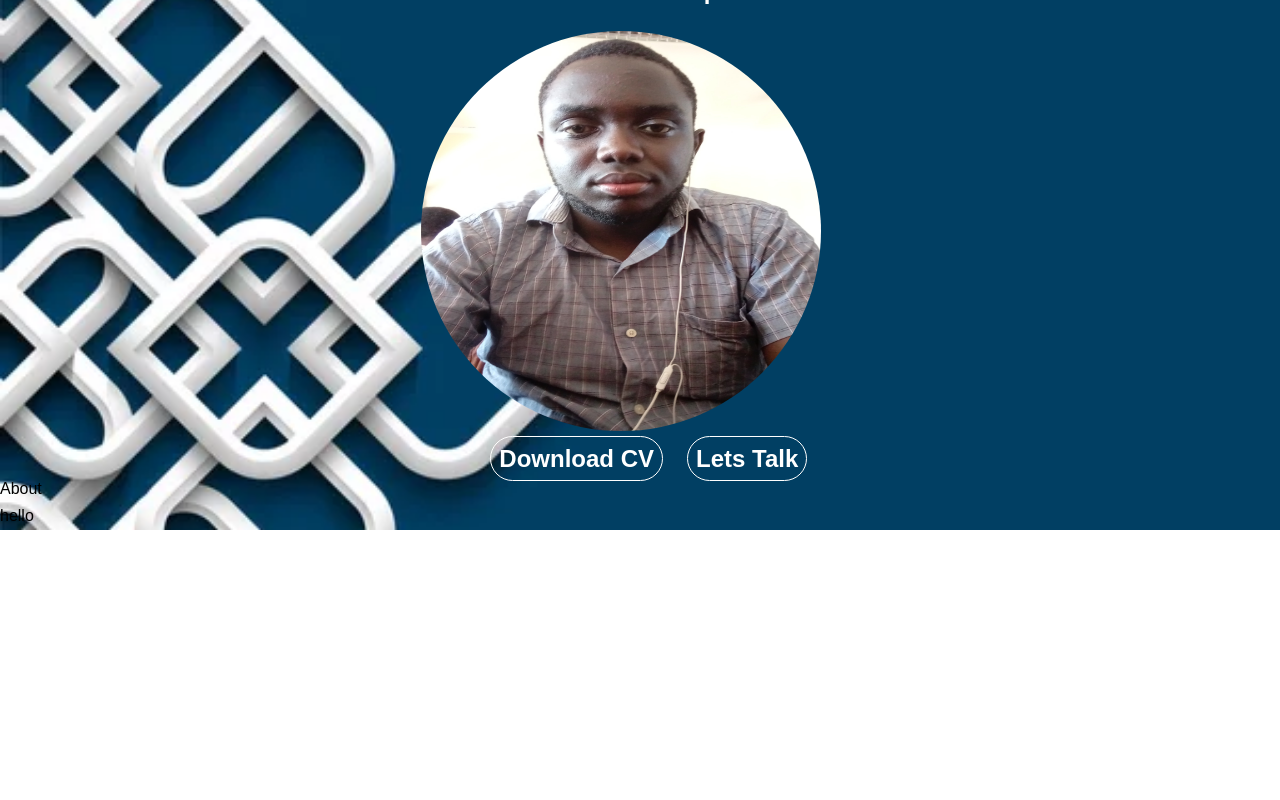
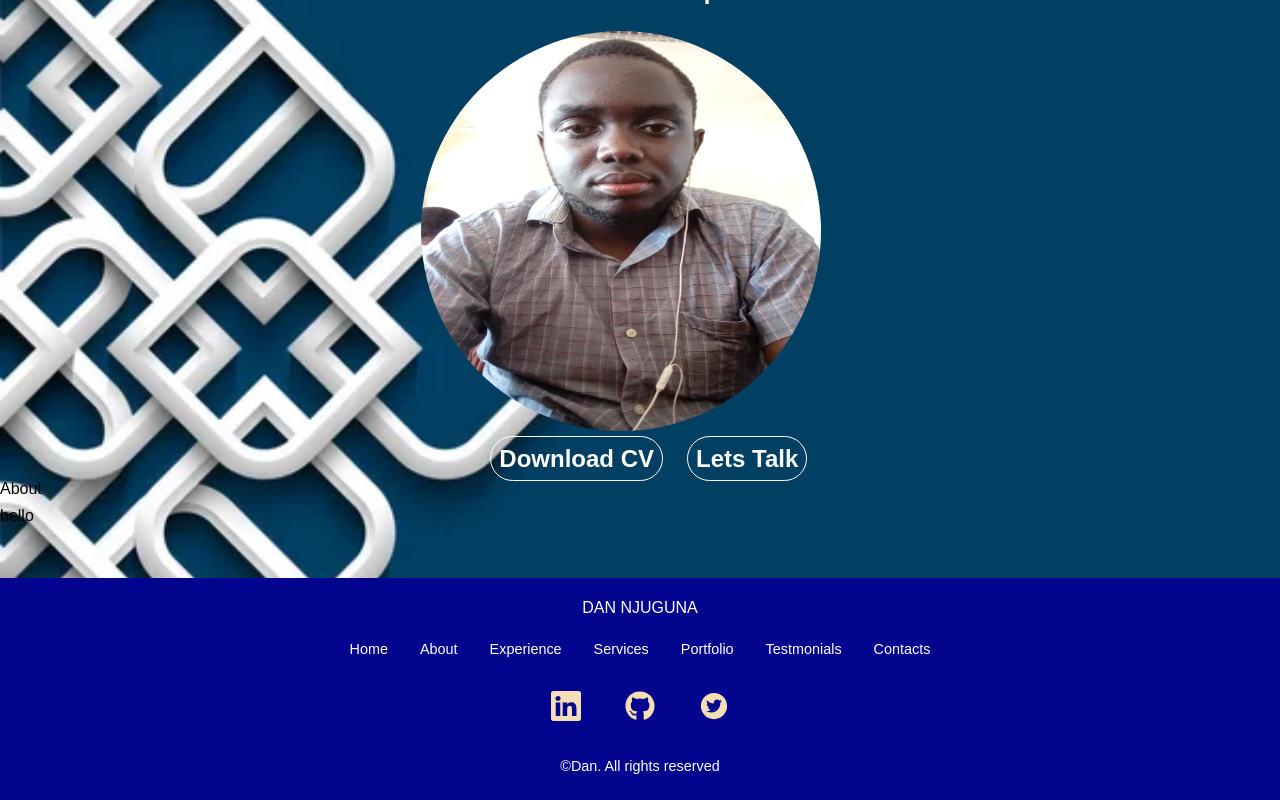
Before and after one commit to DANNJUGUNA/portfolio, a React (Create React App) app: page / in a window 1280 px wide. Shown: the part 289-1089 px from the top of the page. Before the commit the page ends 819 px from the top, so only its background shows below. Built offline with nearby package versions, Linux system fonts and the light colour scheme.

Commit message:
fixed the styling

```diff
--- a/src/App.js
+++ b/src/App.js
@@ -3,6 +3,7 @@ import Home from "./components/Home";
 import NavBar from "./components/NavBar";
 import About from"./components/About";
 import Projects from"./components/Projects"
+import Footer from "./components/Footer";
 function App() {
   return (
     <div className="app">
@@ -10,6 +11,7 @@ function App() {
       <Home/>
       <About/>
       <Projects/>
+      <Footer/>
     </div>
   );
 }
--- /dev/null
+++ b/src/components/Footer.jsx
@@ -0,0 +1,40 @@
+import React from 'react'
+import './footer.css'
+import {BsLinkedin} from 'react-icons/bs'
+import {FaGithub} from 'react-icons/fa'
+import {AiFillTwitterCircle} from 'react-icons/ai'
+
+
+function Footer() {
+  return (
+    <footer className='bg-[#03058f]'>
+      <a href="" className="footer__logo">DAN NJUGUNA</a>
+
+      <ul className="permalinks">
+
+       <li><a href="#">Home</a></li>
+       <li><a href="#about">About</a></li>
+       <li><a href="#experience">Experience</a></li>
+       <li><a href="#services">Services</a></li>
+       <li><a href="#portfolio">Portfolio</a></li>
+       <li><a href="#testmonials">Testmonials</a></li>
+       <li><a href="#contacts">Contacts</a></li>
+
+      </ul>
+
+      <div className="footer__socials">
+      <a href="https://www.linkedin.com/in/dan-njuguna-7a48a9235/" className='text-white' target="_blank"> <BsLinkedin size={30} /> </a>
+      <a href="https://github.com/DANNJUGUNA" className='text-white' target="_blank"> <FaGithub  size={30}/> </a>
+      <a href="" target="_blank" className='text-white'>  <AiFillTwitterCircle size={30} /> </a>
+      </div>
+
+      <div className=" mb-1 text-white text-lg">
+        <small>&copy;Dan. All rights reserved</small>
+      </div>
+
+
+    </footer>
+  )
+}
+
+export default Footer
--- a/src/components/Home.jsx
+++ b/src/components/Home.jsx
@@ -7,7 +7,7 @@ import CV from "../assets/dan resume.docx"
 const Home = () => {
 
   return (
-    <div className=' flex flex-wrap'>
+    <div className='flex-wrap flex'>
     <div className=' flex-wrap items-center justify-center flex flex-col mt-0 w-[97%]'>
        <p className=' pt-14 mb-6 text-2xl font-semibold text-black lg:text-white'>
         Hi, I'm
@@ -25,7 +25,7 @@ const Home = () => {
        </div>
 
     </div>
-     <div className='pt-5 w-[3%]'>
+     <div className='pt-5 w-[1%] mr-[3%] ml-[-5%]'>
      <a href="https://www.linkedin.com/in/dan-njuguna-7a48a9235/" className='text-white' target="_blank"> <BsLinkedin size={30} /> </a>
       <a href="https://github.com/DANNJUGUNA" className='text-white' target="_blank"> <FaGithub  size={30}/> </a>
       <a href="" target="_blank" className='text-white'>  <AiFillTwitterCircle size={30} /> </a>
--- /dev/null
+++ b/src/components/footer.css
@@ -0,0 +1,76 @@
+footer {
+
+    padding: 1rem;
+    text-align: center;
+    font-size: 0.9rem;
+    margin-top: 3rem;
+
+}
+
+footer a {
+    color: white;
+}
+
+.footer__logo {
+    font-size: 1rem;
+    font-weight: 500;
+    margin-bottom: 1rem;
+    display: inline-block;
+
+}
+
+
+.permalinks {
+    display: flex;
+    flex-wrap: wrap;
+    justify-content: center;
+    gap: 2rem;
+    margin: 0 auto 1rem;
+
+}
+
+.footer__socials {
+    display: flex;
+    justify-content: center;
+    gap: 1rem;
+    margin-bottom: 1rem;
+
+}
+
+.footer__socials a {
+    background: none;
+    color: wheat;
+    padding: 0.8rem;
+    border-radius: 0.7rem;
+    display: flex;
+    border: 1px solid transparent;
+
+}
+
+.footer__socials a:hover {
+    background: transparent;
+    color: white;
+    border-color: white;
+
+}
+
+.footer__copyright {
+    margin-bottom: 1rem;
+    color: white;
+
+
+}
+
+
+
+@media screen and (max-width: 600px) {
+
+    .permalinks {
+        flex-direction: column;
+        gap: 1rem;
+    }
+
+    .footer__socials {
+        margin-bottom: 1rem;
+    }
+}
```
